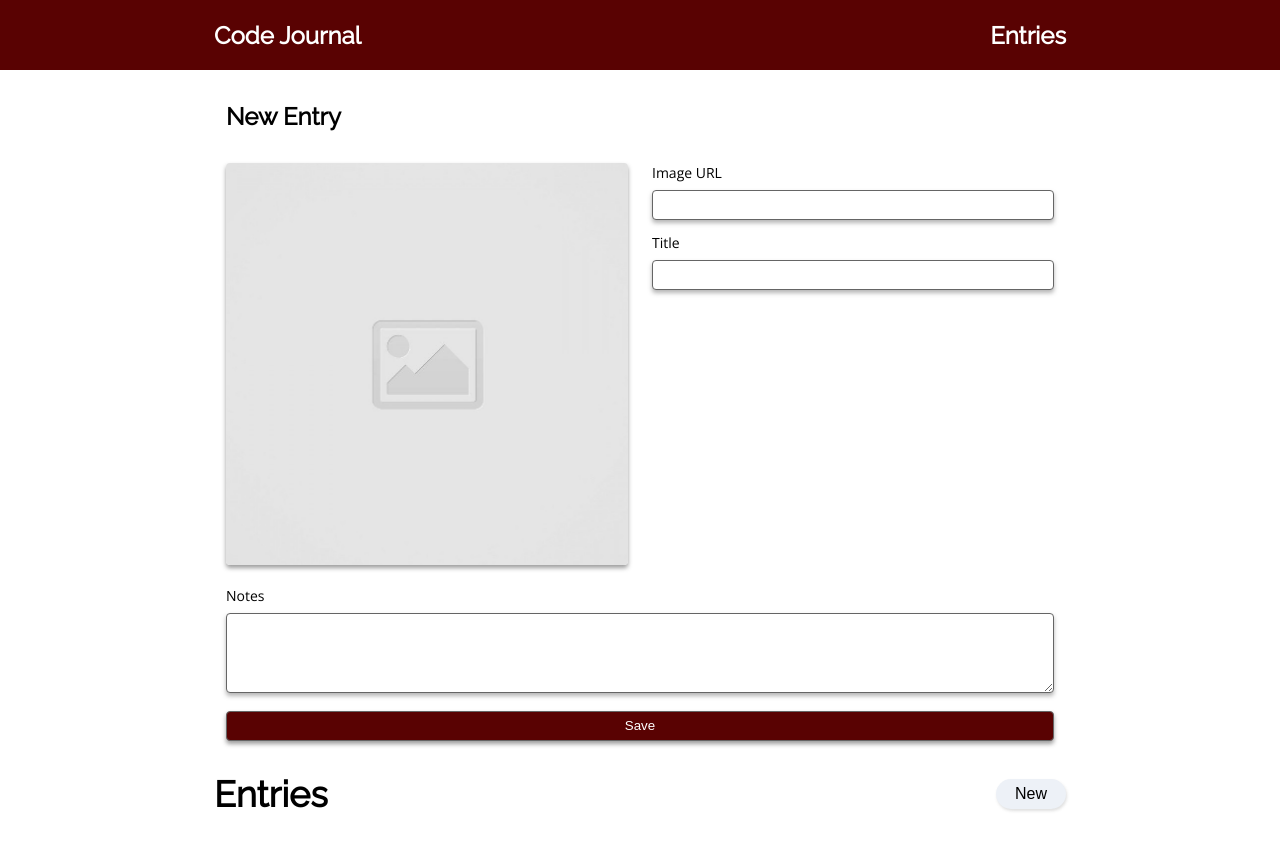
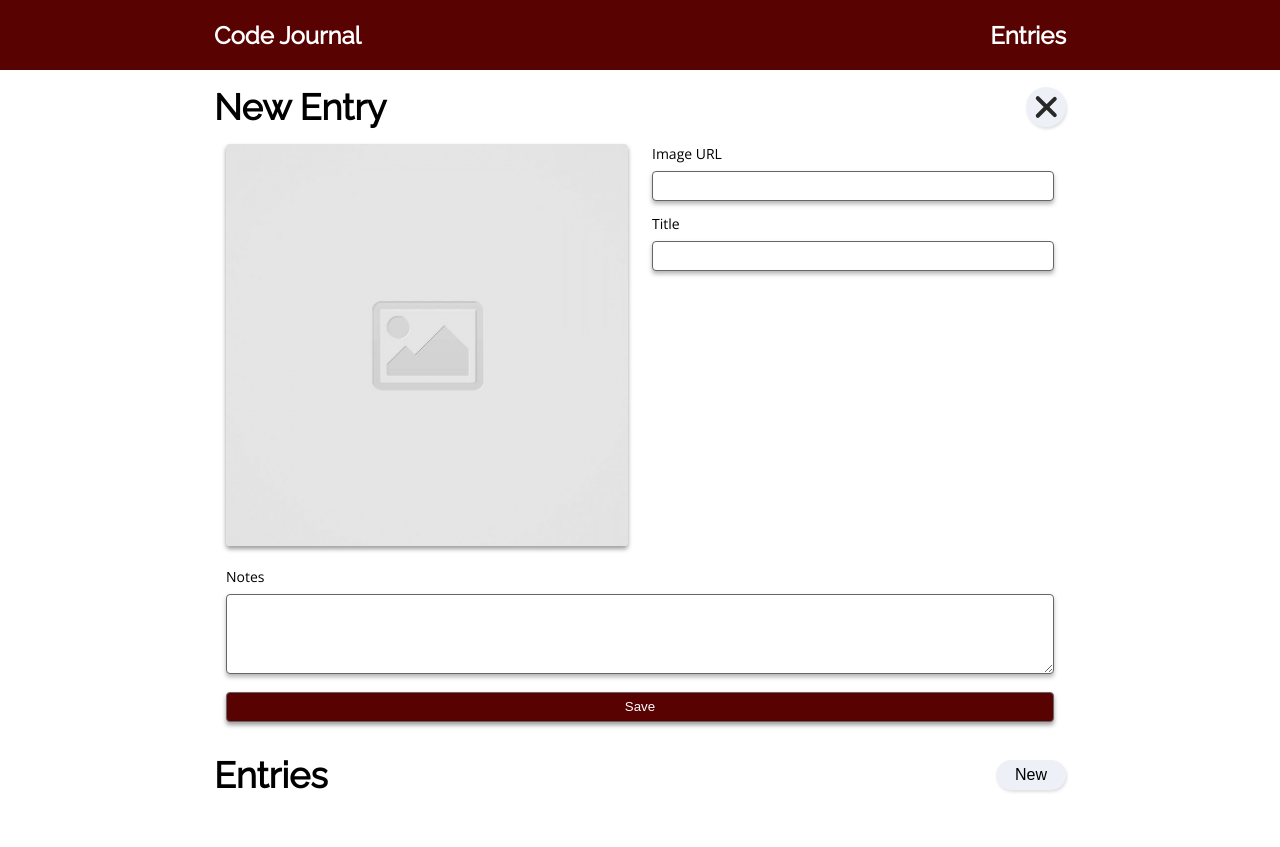
Before and after one commit to Nickolas-Hernandez/code-journal, a website: page index.html in a window 1280 px wide. Both pictures are taken after a click on the button "New". Drawn offline with nearby package versions, Linux system fonts and the light colour scheme.

Commit message:
Create close button for entry form and added styling and close functionality

```diff
--- a/css/styles.css
+++ b/css/styles.css
@@ -117,11 +117,48 @@ li {
   background-color: #edf1f7;
   box-shadow: 1px 2px 3px rgba(99, 99, 99, 0.2);
   cursor: pointer;
+  transition: background-color 0.2s ease-in-out;
 }
 
 .new-entry-button:hover {
   background-color: #590202;
   color: white;
+}
+
+.close-button {
+  width: 40px;
+  height: 40px;
+  border-radius: 20px;
+  border: none;
+  outline: none;
+  background-color: #edf1f7;
+  box-shadow: 1px 2px 3px rgba(99, 99, 99, 0.2);
+  cursor: pointer;
+  transition: background-color 0.2s ease-in-out;
+}
+
+.close-button > span {
+  padding: 2px 0.4rem;
+  background: rgb(40, 40, 40);
+  display: block;
+  border-radius: 5px;
+  transition: background-color 0.2s ease-in-out;
+}
+
+.line-1 {
+  transform: rotateZ(45deg) translateY(25%) translateX(5%);
+}
+
+.line-2 {
+  transform: rotateZ(-45deg) translateY(-25%) translateX(5%);
+}
+
+.close-button:hover {
+  background-color: #590202;
+}
+
+.close-button:hover > span {
+  background: white;
 }
 
 @media only screen and (min-width: 768px) {
--- a/index.html
+++ b/index.html
@@ -29,7 +29,13 @@
     <div class="container">
       <div data-view="entry-form" class="entry-form-sec hidden">
         <form action="" class="entry-form">
-          <h2 class="column-full">New Entry</h2>
+          <div class="entries-header row column-full">
+            <h2>New Entry</h2>
+            <button class="close-button">
+              <span class="line-1"></span>
+              <span class="line-2"></span>
+            </button>
+          </div>
           <div class="row">
             <div class="column-half">
               <img class="entry-image" src="images/placeholder-image-square.jpg" alt="Entry image" placeholder="">
--- a/js/main.js
+++ b/js/main.js
@@ -6,6 +6,7 @@ var $entryImage = document.querySelector('.entry-image');
 var $entryList = document.querySelector('.entries');
 var $newEntryBtn = document.querySelector('.new-entry-button');
 var $divFormEntry = document.querySelector('.entry-form-sec');
+var $closeButton = document.querySelector('.close-button');
 
 function handleImageUrlInput(event) {
   $entryImage.setAttribute('src', event.target.value);
@@ -57,7 +58,12 @@ function openEntryForm(event) {
   $divFormEntry.className = 'entry-form-sec';
 }
 
+function closeEntryForm(event) {
+  $divFormEntry.className = 'entry-form-sec hidden';
+}
+
 $imageInput.addEventListener('input', handleImageUrlInput);
 $entryForm.addEventListener('submit', handleEntrySubmit);
 window.addEventListener('DOMContentLoaded', generateEntries);
 $newEntryBtn.addEventListener('click', openEntryForm);
+$closeButton.addEventListener('click', closeEntryForm);
```
